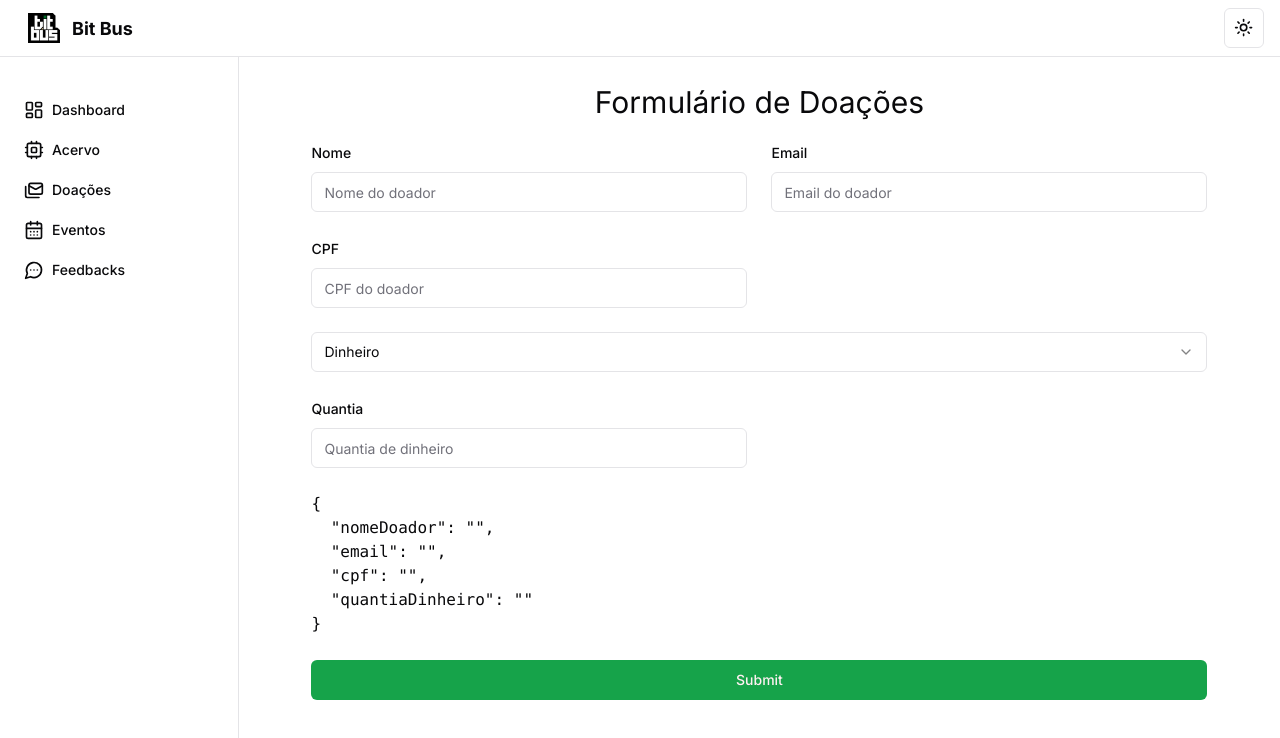
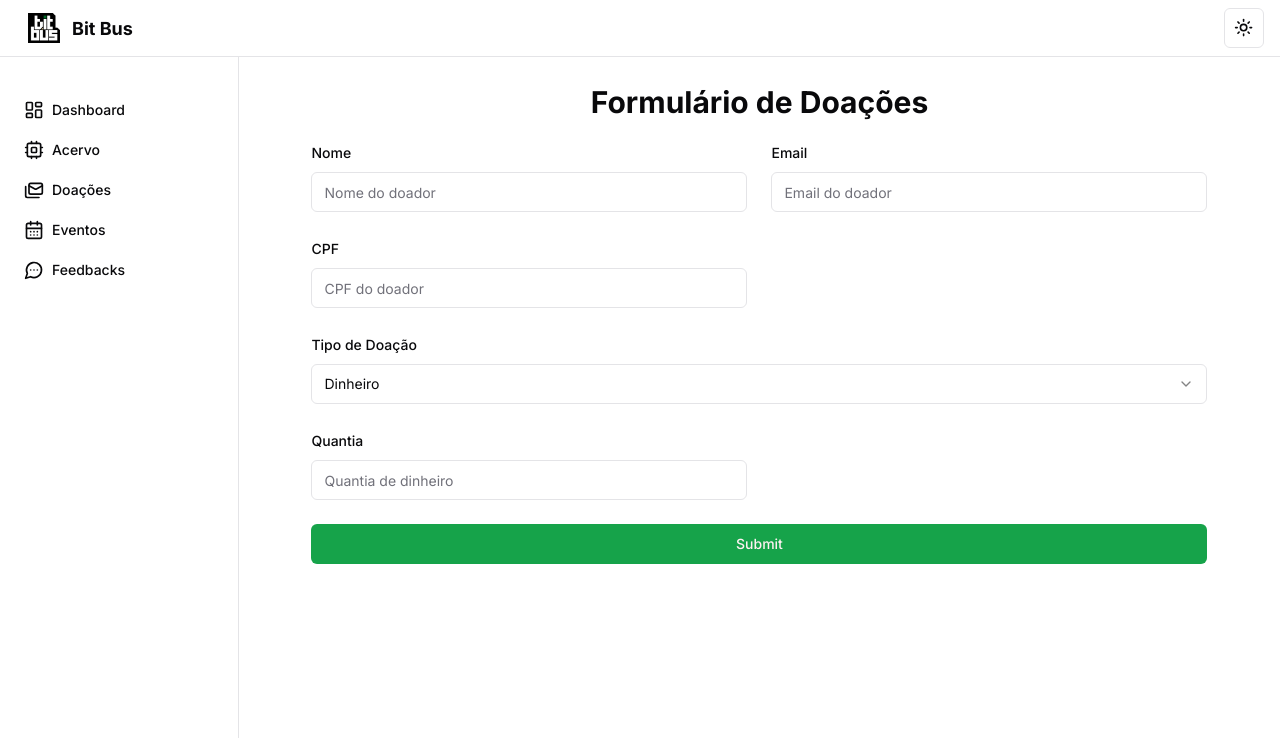
Before and after one commit to matregnago/bit-bus, a Next.js app: page /donation/create in a window 1280 px wide. Shown: the top 738 px of the page. Built offline with nearby package versions, Linux system fonts and the light colour scheme.

Commit message:
feat: zod validation

```diff
--- a/app/donation/create/donationform.tsx
+++ b/app/donation/create/donationform.tsx
@@ -31,26 +31,36 @@ import createMoneyDonation from "../actions/createMoneyDonation";
 import redirectDonationPage from "../actions/redirectDonationPage";
 
 const moneyDonationSchema = z.object({
-  nomeDoador: z.string().min(3),
-  cpf: z.string().min(3),
-  email: z.string().min(3),
-  quantiaDinheiro: z.string().min(3),
+  nomeDoador: z
+    .string()
+    .min(3, { message: "O nome deve conter pelo menos 3 letras." }),
+  cpf: z.string().min(14, { message: "Formato de CPF inválido." }),
+  email: z.string().min(3, { message: "Email inválido." }),
+  quantiaDinheiro: z
+    .string()
+    .min(1, { message: "Quantia de dinheiro inválida." }),
 });
 
 const itemDonationSchema = z.object({
-  nomeDoador: z.string().min(3),
-  cpf: z.string().min(3),
-  email: z.string().min(3),
-  nome: z.string().min(3),
-  ano: z.string().min(4),
-  quantidade: z.string().min(1),
-  tipo: z.string().min(3),
-  dimensoes: z.string().min(3),
-  informacoes: z.string().min(3),
-  link: z.string().min(3),
-  foto: z.string().min(3),
-  prateleira: z.string().min(3),
-  classificacao: z.string().min(3),
+  nomeDoador: z
+    .string()
+    .min(3, { message: "O nome deve conter pelo menos 3 letras." }),
+  cpf: z.string().min(14, { message: "Formato de CPF inválido." }),
+  email: z.string().min(3, { message: "Email inválido." }),
+  nome: z
+    .string()
+    .min(3, { message: "O nome deve conter pelo menos 3 letras." }),
+  ano: z.string().min(4, { message: "O ano deve possuir 4 números." }),
+  quantidade: z.string().min(1, { message: "Quantidade inválida." }),
+  tipo: z.string().min(1, { message: "Selecione ao menos um tipo" }),
+  dimensoes: z.string().min(3, { message: "Dimensões inválidas." }),
+  informacoes: z
+    .string()
+    .min(3, { message: "As informações devem ser maiores que 3 caracteres." }),
+  link: z.string().min(3, { message: "Link inválido." }),
+  foto: z.string().min(3, { message: "Foto inválida." }),
+  prateleira: z.string().min(1, { message: "Prateleira inválida." }),
+  classificacao: z.string().min(1, { message: "Classificação inválida." }),
 });
 
 const formSchema = z.union([itemDonationSchema, moneyDonationSchema]);
@@ -197,9 +207,9 @@ export default function DonationForm() {
   return (
     <div>
       <div className="text-center mt-5 mb-5">
-        <h1 className="text-3xl">Formulário de Doações</h1>
+        <h1 className="text-3xl font-bold">Formulário de Doações</h1>
       </div>
-      <main className="flex flex-col items-center justify-between">
+      <main className="flex flex-col items-center justify-between mb-40">
         <Form {...form}>
           <form
             onSubmit={form.handleSubmit(handleSubmit)}
@@ -232,7 +242,7 @@ export default function DonationForm() {
                     <FormControl>
                       <Input
                         placeholder="Email do doador"
-                        type="text"
+                        type="email"
                         {...field}
                       />
                     </FormControl>
@@ -255,6 +265,9 @@ export default function DonationForm() {
               />
             </div>
             <div className="w-full">
+              <FormItem>
+                <FormLabel>Tipo de Doação</FormLabel>
+                <FormControl>
                   <Select
                     value={formType}
                     onValueChange={handleTipoChange}
@@ -266,11 +279,14 @@ export default function DonationForm() {
                     <SelectContent>
                       <SelectGroup>
                         <SelectLabel>Tipo de Doação</SelectLabel>
+                        <SelectItem value="Dinheiro">Dinheiro</SelectItem>
                         <SelectItem value="Item">Item</SelectItem>
-                    <SelectItem value="Dinheiro">Dinheiro</SelectItem>
                       </SelectGroup>
                     </SelectContent>
                   </Select>
+                </FormControl>
+                <FormMessage />
+              </FormItem>
             </div>
             {formType === "Item" ? (
               <div className="grid grid-cols-1 md:grid-cols-2 gap-6">
@@ -355,6 +371,7 @@ export default function DonationForm() {
                           </SelectGroup>
                         </SelectContent>
                       </Select>
+                      <FormMessage />
                     </FormItem>
                   )}
                 />
@@ -472,7 +489,7 @@ export default function DonationForm() {
                       <FormControl>
                         <Input
                           placeholder="Quantia de dinheiro"
-                          type="text"
+                          type="number"
                           {...field}
                         />
                       </FormControl>
@@ -482,9 +499,9 @@ export default function DonationForm() {
                 />
               </div>
             )}
-            <pre className="col-span-full">
+            {/* <pre className="col-span-full">
               {JSON.stringify(form.watch(), null, 2)}
-            </pre>
+            </pre> */}
             <Button type="submit" className="col-span-full w-full">
               Submit
             </Button>
--- a/app/event/create/eventform.tsx
+++ b/app/event/create/eventform.tsx
@@ -39,6 +39,8 @@ import redirectDonationPage from "../actions/redirectEventPage";
 import createVisit from "../actions/createVisit";
 import MultipleSelector, { Option } from "@/components/ui/multiple-selector";
 import searchItems from "../actions/searchItensAcervo";
+import CepInput from "@/components/form/CepInput";
+import { Textarea } from "@/components/ui/textarea";
 
 interface FieldProps {
   field: any;
@@ -102,43 +104,59 @@ const optionSchema = z.object({
 
 const oficinaSchema = z.object({
   data: z.date(),
-  rua: z.string().min(3),
-  bairro: z.string().min(4),
-  cidade: z.string().min(1),
-  estado: z.string().min(3),
-  cep: z.string().min(3),
-  nomePalestrante: z.string().min(3),
-  cpfPalestrante: z.string().min(3),
-  emailPalestrante: z.string().min(3),
-  titulo: z.string().min(3),
-  resumo: z.string().min(3),
-  duracao: z.string().min(3),
-  itensacervo: z.array(optionSchema).min(1),
+  rua: z.string().min(3, { message: "Rua inválida." }),
+  bairro: z.string().min(3, { message: "Bairro inválido" }),
+  cidade: z.string().min(3, { message: "Cidade inválido" }),
+  estado: z.string().min(2, { message: "Estado inválido" }),
+  cep: z.string().min(9, { message: "Formato de CEP inválido." }),
+  nomePalestrante: z
+    .string()
+    .min(3, { message: "O nome deve conter pelo menos 3 letras." }),
+  cpfPalestrante: z.string().min(14, { message: "Formato de CPF inválido." }),
+  emailPalestrante: z.string().min(3, { message: "Email inválido." }),
+  titulo: z
+    .string()
+    .min(3, { message: "O titulo deve conter pelo menos 3 letras." }),
+  resumo: z
+    .string()
+    .min(3, { message: "O resumo deve conter pelo menos 3 letras." }),
+  duracao: z.string().min(3, { message: "Duração inválida" }),
+  itensacervo: z
+    .array(optionSchema)
+    .min(1, { message: "Selecione pelo menos um item." }),
   visitantes: z.array(
     z.object({
-      nome: z.string().min(3),
-      email: z.string().min(3),
-      cpf: z.string().min(3),
+      nome: z
+        .string()
+        .min(3, { message: "O nome deve conter pelo menos 3 letras." }),
+      email: z.string().min(3, { message: "Email inválido." }),
+      cpf: z.string().min(14, { message: "Formato de CPF inválido." }),
     })
   ),
 });
 
 const visitaSchema = z.object({
   data: z.date(),
-  rua: z.string().min(3),
-  bairro: z.string().min(4),
-  cidade: z.string().min(1),
-  estado: z.string().min(3),
-  cep: z.string().min(3),
-  nomeOrganizador: z.string().min(3),
-  cpfOrganizador: z.string().min(3),
-  emailOrganizador: z.string().min(3),
-  itensacervo: z.array(optionSchema).min(1),
+  rua: z.string().min(3, { message: "Rua inválida." }),
+  bairro: z.string().min(3, { message: "Bairro inválido" }),
+  cidade: z.string().min(3, { message: "Cidade inválido" }),
+  estado: z.string().min(2, { message: "Estado inválido" }),
+  cep: z.string().min(9, { message: "Formato de CEP inválido." }),
+  nomeOrganizador: z
+    .string()
+    .min(3, { message: "O nome deve conter pelo menos 3 letras." }),
+  cpfOrganizador: z.string().min(14, { message: "Formato de CPF inválido." }),
+  emailOrganizador: z.string().min(3, { message: "Email inválido." }),
+  itensacervo: z
+    .array(optionSchema)
+    .min(1, { message: "Selecione pelo menos um item." }),
   visitantes: z.array(
     z.object({
-      nome: z.string().min(3),
-      email: z.string().min(3),
-      cpf: z.string().min(3),
+      nome: z
+        .string()
+        .min(3, { message: "O nome deve conter pelo menos 3 letras." }),
+      email: z.string().min(3, { message: "Email inválido." }),
+      cpf: z.string().min(14, { message: "Formato de CPF inválido." }),
     })
   ),
 });
@@ -324,8 +342,10 @@ export default function EventForm() {
   };
   return (
     <div>
-      <main className="mx-96  ">
-        <h1 className="text-3xl">Cadastro de eventos</h1>
+      <main className="mx-96 mb-40">
+        <h1 className="text-3xl font-bold text-center">
+          Formulário de Eventos
+        </h1>
         <Form {...form}>
           <form
             onSubmit={form.handleSubmit(handleSubmit)}
@@ -432,7 +452,7 @@ export default function EventForm() {
                   <FormItem>
                     <FormLabel>Cep</FormLabel>
                     <FormControl>
-                      <Input placeholder="Cep" type="text" {...field} />
+                      <CepInput placeholder="CEP do local" field={field} />
                     </FormControl>
                     <FormMessage />
                   </FormItem>
@@ -441,11 +461,6 @@ export default function EventForm() {
             </div>
 
             <div className="grid grid-cols-1 gap-4">
-              <Select
-                value={formType}
-                onValueChange={handleTipoChange}
-                defaultValue="Oficina"
-              >
               <FormField
                 control={form.control}
                 name="itensacervo"
@@ -459,6 +474,13 @@ export default function EventForm() {
                   </FormItem>
                 )}
               />
+              <FormItem>
+                <FormLabel>Tipo do evento</FormLabel>
+                <Select
+                  value={formType}
+                  onValueChange={handleTipoChange}
+                  defaultValue="Oficina"
+                >
                   <SelectTrigger>
                     <SelectValue placeholder="Tipo do evento" />
                   </SelectTrigger>
@@ -470,6 +492,7 @@ export default function EventForm() {
                     </SelectGroup>
                   </SelectContent>
                 </Select>
+              </FormItem>
             </div>
 
             <div className="grid grid-cols-1 md:grid-cols-2 gap-4">
@@ -517,7 +540,7 @@ export default function EventForm() {
                         <FormControl>
                           <Input
                             placeholder="Email do Palestrante"
-                            type="text"
+                            type="email"
                             {...field}
                           />
                         </FormControl>
@@ -549,9 +572,8 @@ export default function EventForm() {
                       <FormItem>
                         <FormLabel>Resumo</FormLabel>
                         <FormControl>
-                          <Input
+                          <Textarea
                             placeholder="Resumo da oficina"
-                            type="text"
                             {...field}
                           />
                         </FormControl>
@@ -617,7 +639,7 @@ export default function EventForm() {
                         <FormControl>
                           <Input
                             placeholder="Email do Organizador"
-                            type="text"
+                            type="email"
                             {...field}
                           />
                         </FormControl>
@@ -683,7 +705,11 @@ export default function EventForm() {
                         <FormItem className="w-full">
                           <FormLabel>Email</FormLabel>
                           <FormControl>
-                            <Input placeholder="Email" type="text" {...field} />
+                            <Input
+                              placeholder="Email"
+                              type="email"
+                              {...field}
+                            />
                           </FormControl>
                           <FormMessage />
                         </FormItem>
@@ -701,7 +727,7 @@ export default function EventForm() {
               </div>
             </div>
 
-            <pre>{JSON.stringify(form.watch(), null, 2)}</pre>
+            {/* <pre>{JSON.stringify(form.watch(), null, 2)}</pre> */}
             <Button type="submit" className="w-full">
               Submit
             </Button>
--- a/app/event/page.tsx
+++ b/app/event/page.tsx
@@ -122,12 +122,12 @@ export default async function EventPage() {
           </div>
 
           <TabsContent value="passados" className="text-xl my-3">
-            <h1 className="font-bold">Oficinas passadas</h1>
+            <h1 className="font-bold text-xl my-3">Oficinas passadas</h1>
             <OficinasDataTable
               columns={columnsWorkshopTable}
               data={pastEvents.pastWorkshops}
             />
-            <h1 className="font-bold">Visitas passadas</h1>
+            <h1 className="font-bold text-xl my-5">Visitas passadas</h1>
             <VisitasDataTable
               data={pastEvents.pastVisits}
               columns={columnsVisitTable}
--- a/app/feedback/create/feedbackForm.tsx
+++ b/app/feedback/create/feedbackForm.tsx
@@ -20,11 +20,13 @@ import redirectFeedbackPage from "../actions/redirectFeedbackPage";
 import { Feedback } from "@/types";
 
 const formSchema = z.object({
-  nome: z.string().min(3),
-  cpf: z.string().min(4),
-  email: z.string().min(1),
-  nota: z.string().min(3),
-  descricao: z.string().min(3),
+  nome: z
+    .string()
+    .min(3, { message: "O nome deve conter pelo menos 3 letras." }),
+  cpf: z.string().min(14, { message: "Formato de CPF inválido." }),
+  email: z.string().min(3, { message: "Email inválido." }),
+  nota: z.string().min(1, { message: "Nota inválida." }),
+  descricao: z.string().min(3, { message: "Descrição inválido." }),
 });
 
 export default function FeedackForm() {
@@ -74,8 +76,8 @@ export default function FeedackForm() {
     }
   };
   return (
-    <main className="flex min-h-screen flex-col items-center justify-between p-24">
-      <h1 className="text-3xl">Deixe seu Feedback</h1>
+    <main className="flex min-h-screen flex-col items-center p-24">
+      <h1 className="text-3xl font-bold">Formulário de Feedback</h1>
       <Form {...form}>
         <form
           onSubmit={form.handleSubmit(handleSubmit)}
@@ -134,7 +136,7 @@ export default function FeedackForm() {
                 <FormItem>
                   <FormLabel>Nota</FormLabel>
                   <FormControl>
-                    <Input placeholder="Nota" type="text" {...field} />
+                    <Input placeholder="Nota" type="number" {...field} />
                   </FormControl>
                   <FormMessage />
                 </FormItem>
--- a/app/globals.css
+++ b/app/globals.css
@@ -3,6 +3,11 @@
 @tailwind utilities;
 
 @layer base {
+  input[type="number"]::-webkit-inner-spin-button,
+  input[type="number"]::-webkit-outer-spin-button {
+    -webkit-appearance: none;
+    margin: 0;
+  }
   @layer base {
     :root {
       --background: 0 0% 100%;
--- /dev/null
+++ b/components/form/CepInput.tsx
@@ -0,0 +1,30 @@
+import React from "react";
+import { Input } from "../ui/input";
+
+interface CEPInputProps {
+  placeholder: string;
+  field: any;
+}
+
+export function cepMask(value: string) {
+  if (!value) return "";
+  value = value.replace(/\D/g, "");
+  value = value.replace(/(\d{5})(\d)/, "$1-$2");
+  return value;
+}
+
+export default function CepInput({ placeholder, field }: CEPInputProps) {
+  const handleCep = (event: React.KeyboardEvent<HTMLInputElement>) => {
+    let input = event.target as HTMLInputElement;
+    input.value = cepMask(input.value);
+  };
+  return (
+    <Input
+      placeholder={placeholder}
+      type="text"
+      maxLength="9"
+      onKeyUp={handleCep}
+      {...field}
+    />
+  );
+}
--- a/components/form/CpfInput.tsx
+++ b/components/form/CpfInput.tsx
@@ -1,20 +1,25 @@
-import React from 'react'
-import { Input } from '../ui/input'
+import React from "react";
+import { Input } from "../ui/input";
 
-export function cpfMask(value) {
-  return value
-    .replace(/\D/g, '')
-    .replace(/(\d{3})(\d)/, '$1.$2')
-    .replace(/(\d{3})(\d)/, '$1.$2')
-    .replace(/(\d{3})(\d{1,2})/, '$1-$2')
-    .replace(/(-\d{2})\d+?$/, '$1')
+interface CPFInputProps {
+  placeholder: string;
+  field: any;
 }
 
-export default function CpfInput({ placeholder, field }) {
-  const handleCpf = event => {
-    let input = event.target
-    input.value = cpfMask(input.value)
-  }
+export function cpfMask(value: string) {
+  return value
+    .replace(/\D/g, "")
+    .replace(/(\d{3})(\d)/, "$1.$2")
+    .replace(/(\d{3})(\d)/, "$1.$2")
+    .replace(/(\d{3})(\d{1,2})/, "$1-$2")
+    .replace(/(-\d{2})\d+?$/, "$1");
+}
+
+export default function CpfInput({ placeholder, field }: CPFInputProps) {
+  const handleCpf = (event: React.KeyboardEvent<HTMLInputElement>) => {
+    let input = event.target as HTMLInputElement;
+    input.value = cpfMask(input.value);
+  };
   return (
     <Input
       placeholder={placeholder}
@@ -23,5 +28,5 @@ export default function CpfInput({ placeholder, field }) {
       onKeyUp={handleCpf}
       {...field}
     />
-  )
+  );
 }
```
Also changed, not shown: 1 other file (tests, documents, lock files or other folders). Lines whose indentation alone changed are shown as unchanged.
